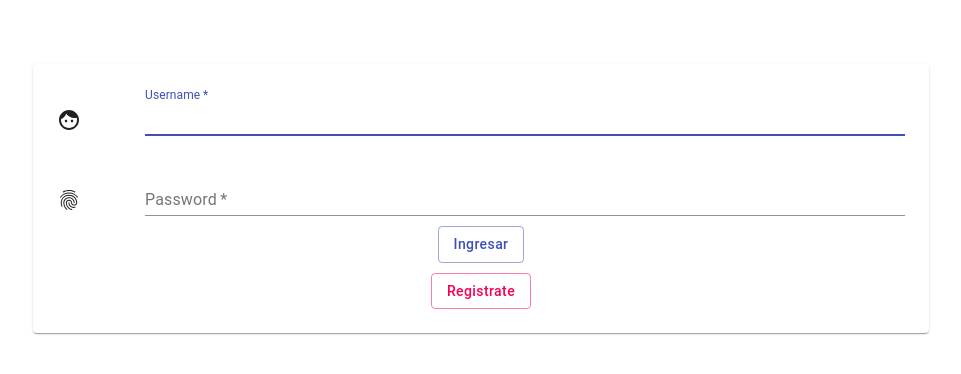
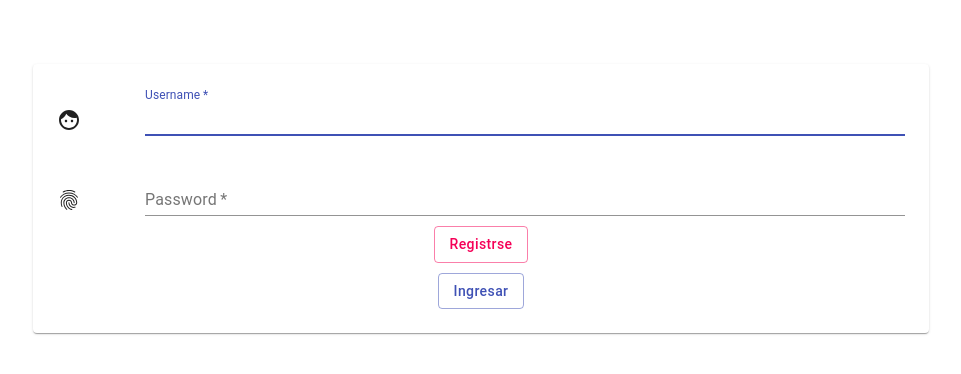
Before and after one commit to manherfo/events-handler-front, a Next.js app: page /signup in a window 1280 px wide. Shown: the top 374 px of the page, without its empty margins (159-1120 px from the left). Built offline with nearby package versions, Linux system fonts and the light colour scheme.

Commit message:
signup return to login page

```diff
--- a/pages/signup.js
+++ b/pages/signup.js
@@ -13,7 +13,7 @@ const styles = (theme) => ({
   },
 });
 
-const LoginTab = ({ classes, ingresarUsuario, emailLoggeado }) => {
+const SignUpTab = ({ classes, ingresarUsuario, emailLoggeado }) => {
   const router = useRouter();
   const [email, setemail] = useState("");
   const [pwd, setpwd] = useState("");
@@ -23,14 +23,12 @@ const LoginTab = ({ classes, ingresarUsuario, emailLoggeado }) => {
   const onchangepwd = (event) => {
     setpwd(event.target.value);
   };
-  const validarUsuario = async () => {
+
+  const registrarUsuario = async () => {
     try {
-      const { data } = await axios.get(
-        `http://localhost:5000/validate-pwd/${email}/${pwd}`
+      const { data } = await axios.post(
+        `http://localhost:5000/sign-up/${email}/${pwd}`
         );
-      if (data.length === 0) {
-        throw "usuario invalido";
-      }
         const usuario = data[0];
         ingresarUsuario(usuario.email);
       } catch (err) {
@@ -39,14 +37,8 @@ const LoginTab = ({ classes, ingresarUsuario, emailLoggeado }) => {
       }
     };
 
-  useEffect(() => {
-    if (emailLoggeado.trim() !== "") {
-      router.replace("/events"); // ------------
-    }
-  }, [emailLoggeado]);
-
-  const registrarUsuario = async () => {
-    router.push("/signup"); // ------------
+  const loginUsuario = async () => {
+    router.push("/"); // ------------
   };
 
   return (
@@ -87,7 +79,17 @@ const LoginTab = ({ classes, ingresarUsuario, emailLoggeado }) => {
         </Grid>
         <Grid container justify="center" style={{ marginTop: "10px" }}>
           <Button
-            onClick={validarUsuario}
+            onClick={registrarUsuario}
+            variant="outlined"
+            color="secondary"
+            style={{ textTransform: "none" }}
+          >
+            Registrse
+          </Button>
+        </Grid>
+        <Grid container justify="center" style={{ marginTop: "10px" }}>
+          <Button
+            onClick={loginUsuario}
             variant="outlined"
             color="primary"
             style={{ textTransform: "none" }}
@@ -95,19 +97,9 @@ const LoginTab = ({ classes, ingresarUsuario, emailLoggeado }) => {
             Ingresar
           </Button>
         </Grid>
-        <Grid container justify="center" style={{ marginTop: "10px" }}>
-          <Button
-            onClick={registrarUsuario}
-            variant="outlined"
-            color="secondary"
-            style={{ textTransform: "none" }}
-          >
-            Registrate
-          </Button>
-        </Grid>
       </div>
     </Paper>
   );
 };
 
-export default withStyles(styles)(LoginTab);
+export default withStyles(styles)(SignUpTab);
```
Lines whose indentation alone changed are shown as unchanged.
